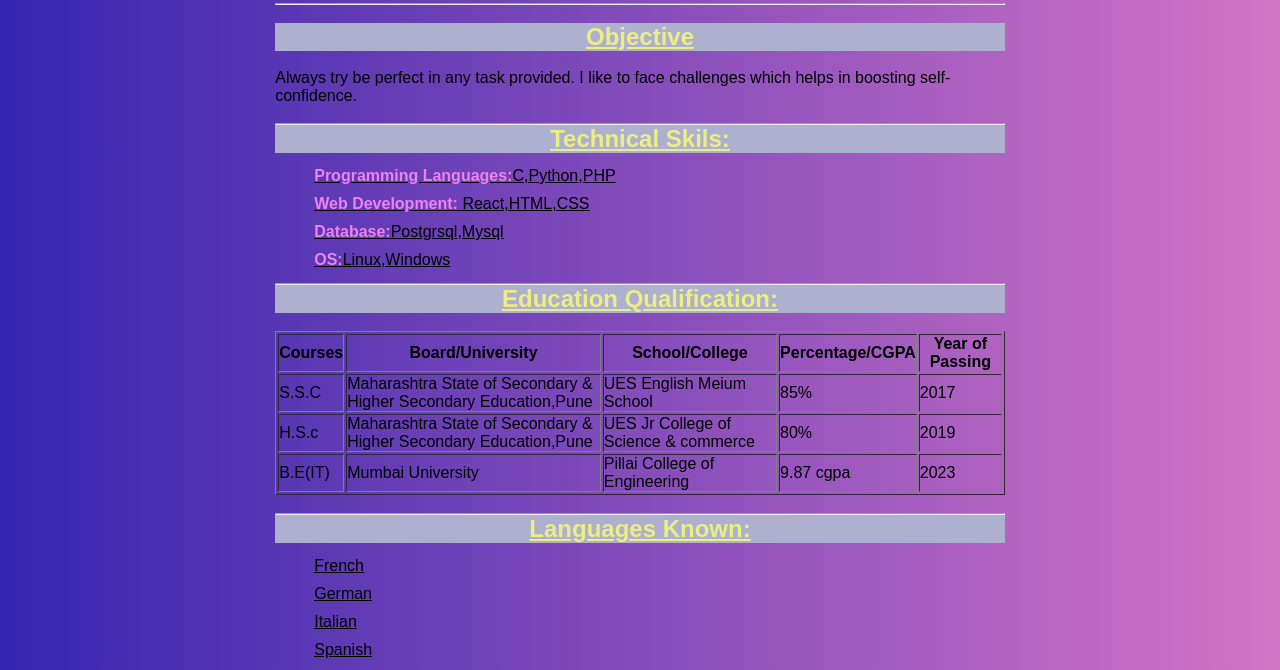
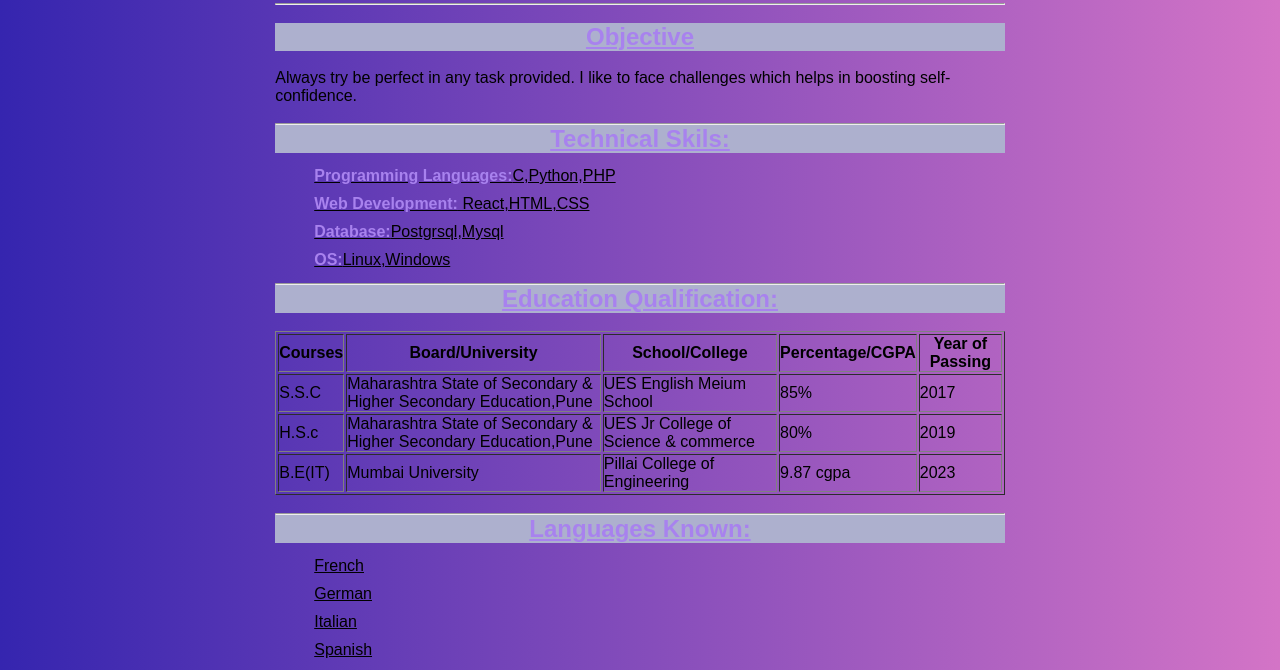
Before and after one commit to Raj-T1/cv-css, a plain HTML site: page index.html in a window 1280 px wide. Shown: the part 109-779 px from the top of the page. Drawn offline with Linux system fonts and the light colour scheme.

Commit message:
Update index.css

```diff
--- a/index.css
+++ b/index.css
@@ -51,7 +51,7 @@ li{
 
 
 h2 {
-    color: rgb(236, 238, 130);
+    color: rgb(168, 130, 238);
     text-align: center;
 }
 
@@ -106,6 +106,6 @@ img{
 }
 
 strong{
-    color: violet;
+    color: rgb(168, 130, 238);
     text-align: center;
 }
```
